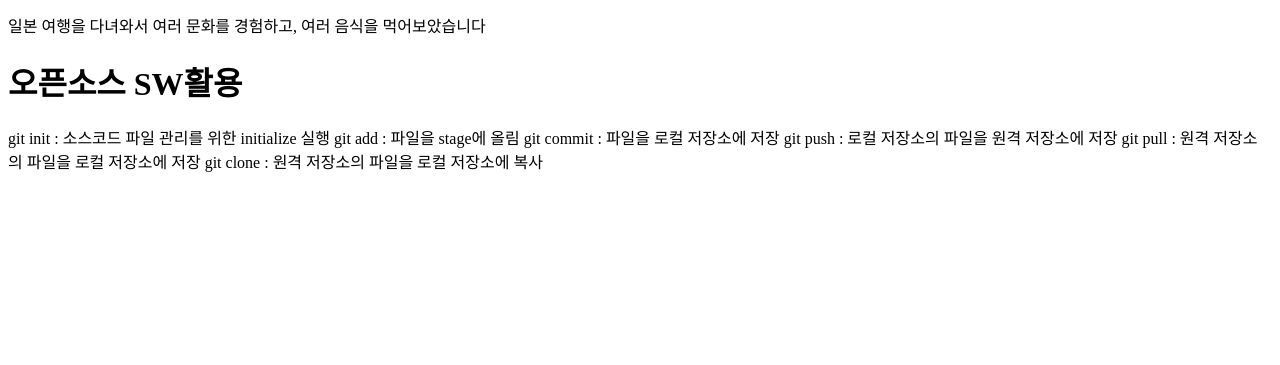
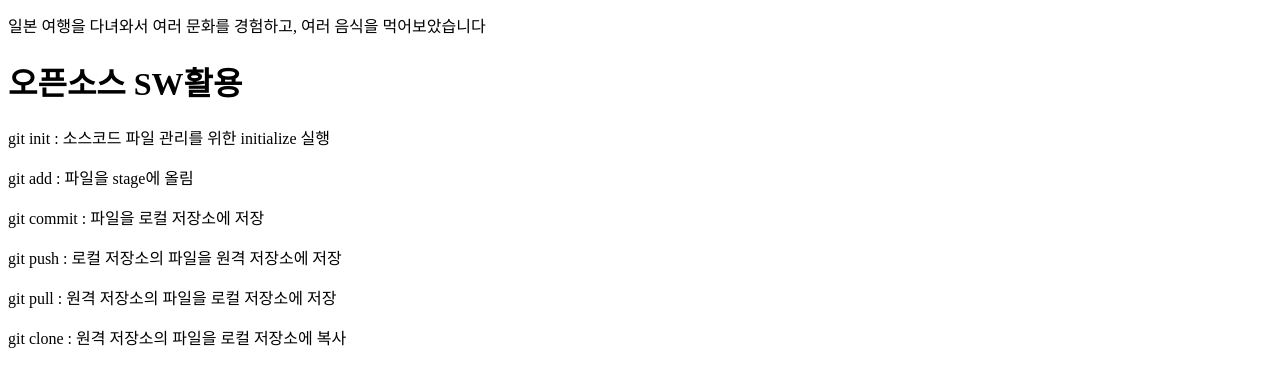
Before and after one commit to K1DRU/github.io, a plain HTML site: page index.html in a window 1280 px wide. Shown: the part 1655-2020 px from the top of the page. Before the commit the page ends 1836 px from the top, so only its background shows below. Drawn offline with Linux system fonts and the light colour scheme.

Commit message:
commit 16

```diff
--- a/index.html
+++ b/index.html
@@ -33,12 +33,12 @@
 
     <h1>오픈소스 SW활용</h1>
 
-    <p1>git init : 소스코드 파일 관리를 위한 initialize 실행</p1>
-    <p1>git add : 파일을 stage에 올림</p1>
-    <p1>git commit : 파일을 로컬 저장소에 저장</p1>
-    <p1>git push : 로컬 저장소의 파일을 원격 저장소에 저장</p1>
-    <p1>git pull : 원격 저장소의 파일을 로컬 저장소에 저장</p1>
-    <p1>git clone : 원격 저장소의 파일을 로컬 저장소에 복사</p1>
+    <p>git init : 소스코드 파일 관리를 위한 initialize 실행</p>
+    <p>git add : 파일을 stage에 올림</p>
+    <p>git commit : 파일을 로컬 저장소에 저장</p>
+    <p>git push : 로컬 저장소의 파일을 원격 저장소에 저장</p>
+    <p>git pull : 원격 저장소의 파일을 로컬 저장소에 저장</p>
+    <p>git clone : 원격 저장소의 파일을 로컬 저장소에 복사</p>
 
 </body>
 </html>
```
